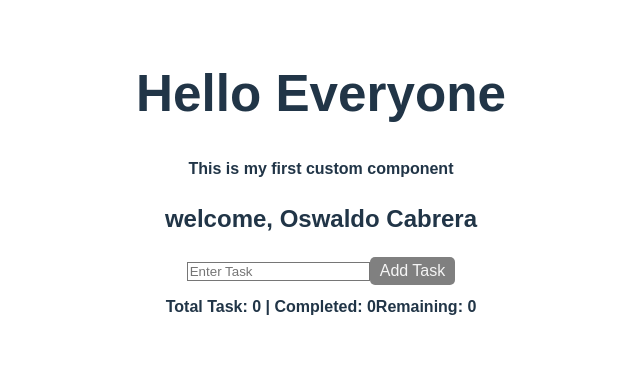
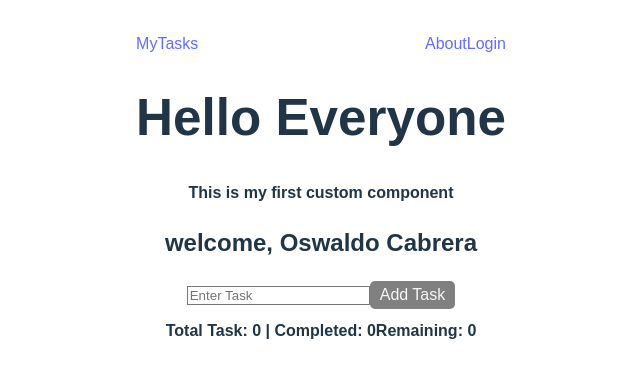
Before and after one commit to oswaldoc1991/first_react, a React (Vite) app in the folder application/frontend/: page / in a window 1280 px wide. Shown: the top 378 px of the page, without its empty margins (319-959 px from the left). Built offline with nearby package versions, Linux system fonts and the light colour scheme.

Commit message:
NavBar added

```diff
--- a/application/frontend/src/App.jsx
+++ b/application/frontend/src/App.jsx
@@ -1,6 +1,7 @@
 import { useEffect, useState } from 'react';
 import './App.css'
 import Greeting from "./Greeting";
+import NavBar from './NavBar';
 
 function App() {
 
@@ -54,7 +55,10 @@ function App() {
 
 
   return (
-    <div className={'bg-white text-black min-h-screen p-4'}>
+    <div className="bg-white text-black min-h-screen">
+
+      {/* NavBar for website */}
+      <NavBar />
 
       <h1 className="text-4xl font-bold my-4">Hello Everyone</h1>
       <p className="text-lg mb-4">This is my first custom component</p>
@@ -119,4 +123,4 @@ function App() {
   );
 };
 
-export default App
+export default App;
--- /dev/null
+++ b/application/frontend/src/NavBar.jsx
@@ -0,0 +1,15 @@
+function NavBar () {
+    return (
+        <nav className="bg-blue-600 text-white p-4 shadow-md">
+            <div className="max-w-7xl mx-auto flex justify-between items-center">
+                <a href="#" className="text-xl font-bold hover:text-gray-300">MyTasks</a>
+                <div className="space-x-4">
+                    <a href="#" className="hover:text-gray-300 px-2">About</a>
+                    <a href="#" className="hover:text-gray-300 px-2">Login</a>
+                </div>
+            </div>
+        </nav>
+    )
+}
+
+export default NavBar;
```
